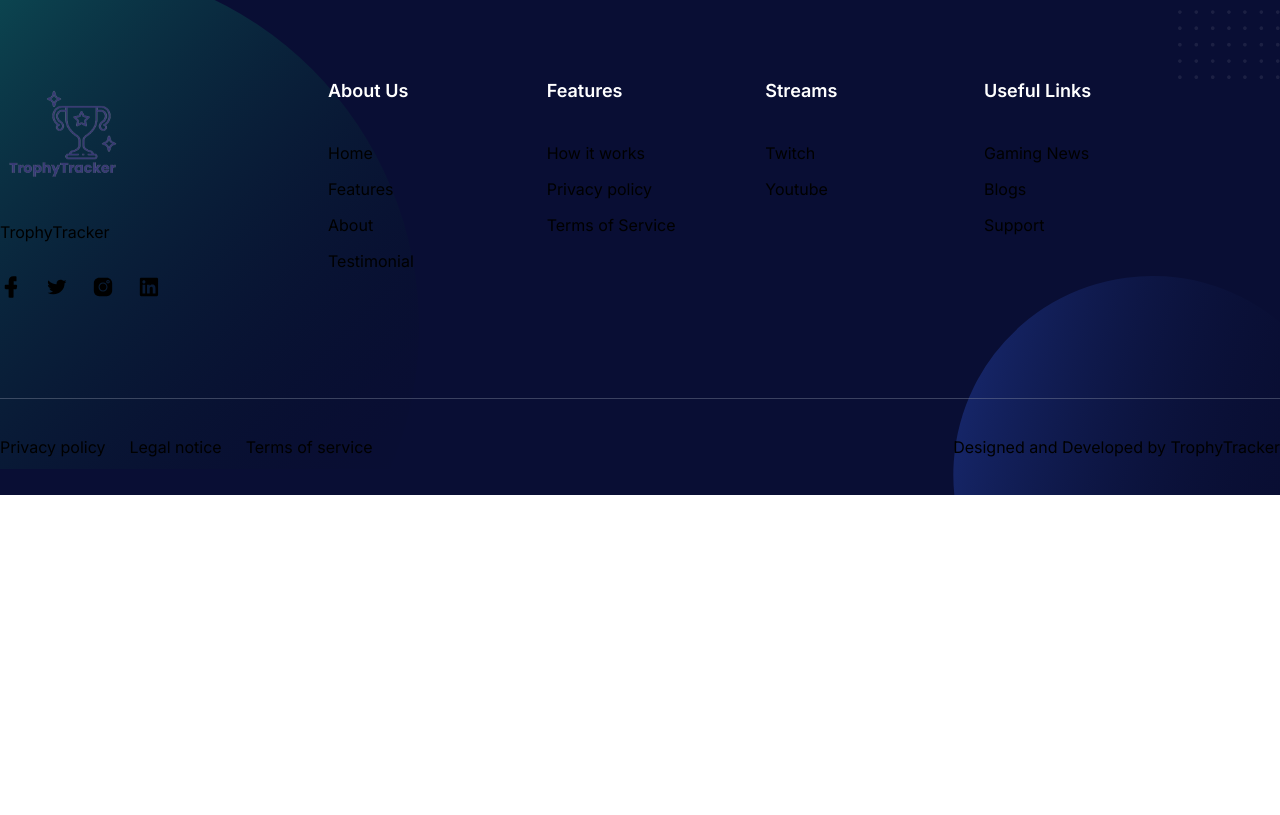
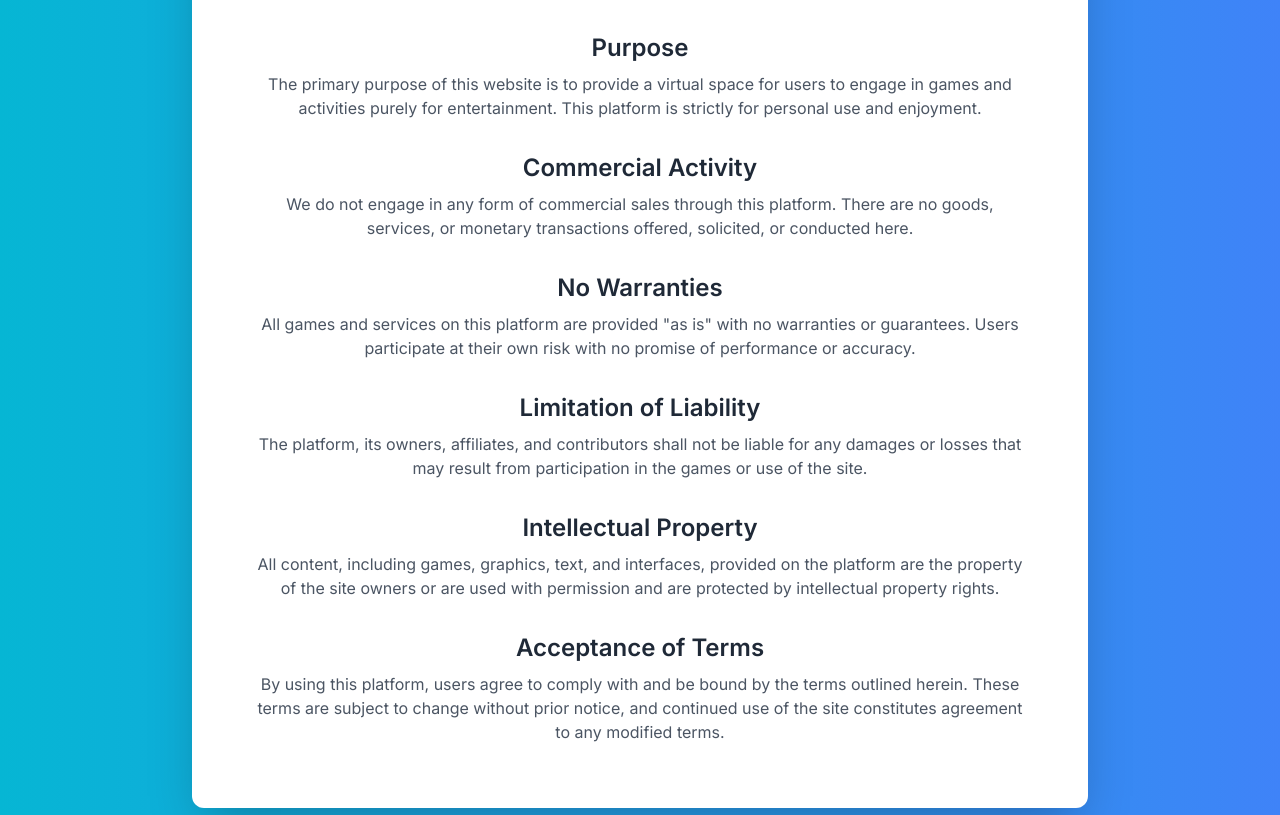
Before and after one commit to WSU-4110/TrophyTracker, a Next.js app: page /LegalNotice in a window 1280 px wide. Shown: the part 385-1200 px from the top of the page. Before the commit the page ends 880 px from the top, so only its background shows below. Built offline with nearby package versions, Linux system fonts and the light colour scheme; no server answers; what tailgrids would draw is missing.

Commit message:
Fill out Legal Notice page
Co-authored-by: Venkat Yenduri <milkyscripts@gmail.com>
Co-authored-by: Pierre Tawfik <ptawfik6@gmail.com>

```diff
--- a/src/app/LegalNotice/page.tsx
+++ b/src/app/LegalNotice/page.tsx
@@ -1,15 +1,86 @@
-import React from 'react';
+import React from "react";
 
 const LegalNotice = () => {
   return (
-    <section id="legalnotice" className="bg-gray-1 pb-8 pt-20 dark:bg-dark-2 lg:pb-[70px] lg:pt-[120px]">
-      <div className="container mx-auto px-4">
-        <h1 className="mb-5 text-3xl font-bold leading-tight text-dark dark:text-white sm:text-[40px] sm:leading-[1.2] text-center">
-          Legal Notice
-        </h1>
-        <p className="text-base leading-relaxed text-body-color dark:text-dark-6 text-center">
-          This is the legal notice page. Here you will find important legal information regarding the use of our website and services.
-        </p>
+    <section
+      id="legalnotice"
+      className="flex min-h-screen flex-col items-center justify-center bg-gradient-to-r from-cyan-500 to-blue-500 pb-12 pt-24 dark:from-cyan-600 dark:to-blue-600"
+    >
+      <div className="w-full max-w-4xl overflow-hidden rounded-xl bg-white shadow-2xl dark:bg-gray-800">
+        <div className="p-8 text-center sm:p-12 md:p-16">
+          <h1 className="mb-8 bg-gradient-to-r from-green-400 to-blue-500 bg-clip-text text-4xl font-bold text-transparent dark:from-green-300 dark:to-blue-400">
+            Legal Notice
+          </h1>
+          <p className="mb-12 text-lg font-light leading-relaxed text-gray-600 dark:text-gray-300">
+            Welcome to our gaming platform. This page outlines the legal terms
+            and conditions governing your use of our services.
+          </p>
+          <div className="space-y-8">
+            <div className="animate-fade-in-down">
+              <h2 className="text-2xl font-semibold text-gray-800 dark:text-white">
+                Purpose
+              </h2>
+              <p className="mt-2 text-gray-600 dark:text-gray-400">
+                The primary purpose of this website is to provide a virtual
+                space for users to engage in games and activities purely for
+                entertainment. This platform is strictly for personal use and
+                enjoyment.
+              </p>
+            </div>
+            <div className="animate-fade-in-up">
+              <h2 className="text-2xl font-semibold text-gray-800 dark:text-white">
+                Commercial Activity
+              </h2>
+              <p className="mt-2 text-gray-600 dark:text-gray-400">
+                We do not engage in any form of commercial sales through this
+                platform. There are no goods, services, or monetary transactions
+                offered, solicited, or conducted here.
+              </p>
+            </div>
+            <div className="animate-fade-in-down">
+              <h2 className="text-2xl font-semibold text-gray-800 dark:text-white">
+                No Warranties
+              </h2>
+              <p className="mt-2 text-gray-600 dark:text-gray-400">
+                All games and services on this platform are provided &quot;as
+                is&quot; with no warranties or guarantees. Users participate at
+                their own risk with no promise of performance or accuracy.
+              </p>
+            </div>
+            <div className="animate-fade-in-up">
+              <h2 className="text-2xl font-semibold text-gray-800 dark:text-white">
+                Limitation of Liability
+              </h2>
+              <p className="mt-2 text-gray-600 dark:text-gray-400">
+                The platform, its owners, affiliates, and contributors shall not
+                be liable for any damages or losses that may result from
+                participation in the games or use of the site.
+              </p>
+            </div>
+            <div className="animate-fade-in-down">
+              <h2 className="text-2xl font-semibold text-gray-800 dark:text-white">
+                Intellectual Property
+              </h2>
+              <p className="mt-2 text-gray-600 dark:text-gray-400">
+                All content, including games, graphics, text, and interfaces,
+                provided on the platform are the property of the site owners or
+                are used with permission and are protected by intellectual
+                property rights.
+              </p>
+            </div>
+            <div className="animate-fade-in-up">
+              <h2 className="text-2xl font-semibold text-gray-800 dark:text-white">
+                Acceptance of Terms
+              </h2>
+              <p className="mt-2 text-gray-600 dark:text-gray-400">
+                By using this platform, users agree to comply with and be bound
+                by the terms outlined herein. These terms are subject to change
+                without prior notice, and continued use of the site constitutes
+                agreement to any modified terms.
+              </p>
+            </div>
+          </div>
+        </div>
       </div>
     </section>
   );
```
